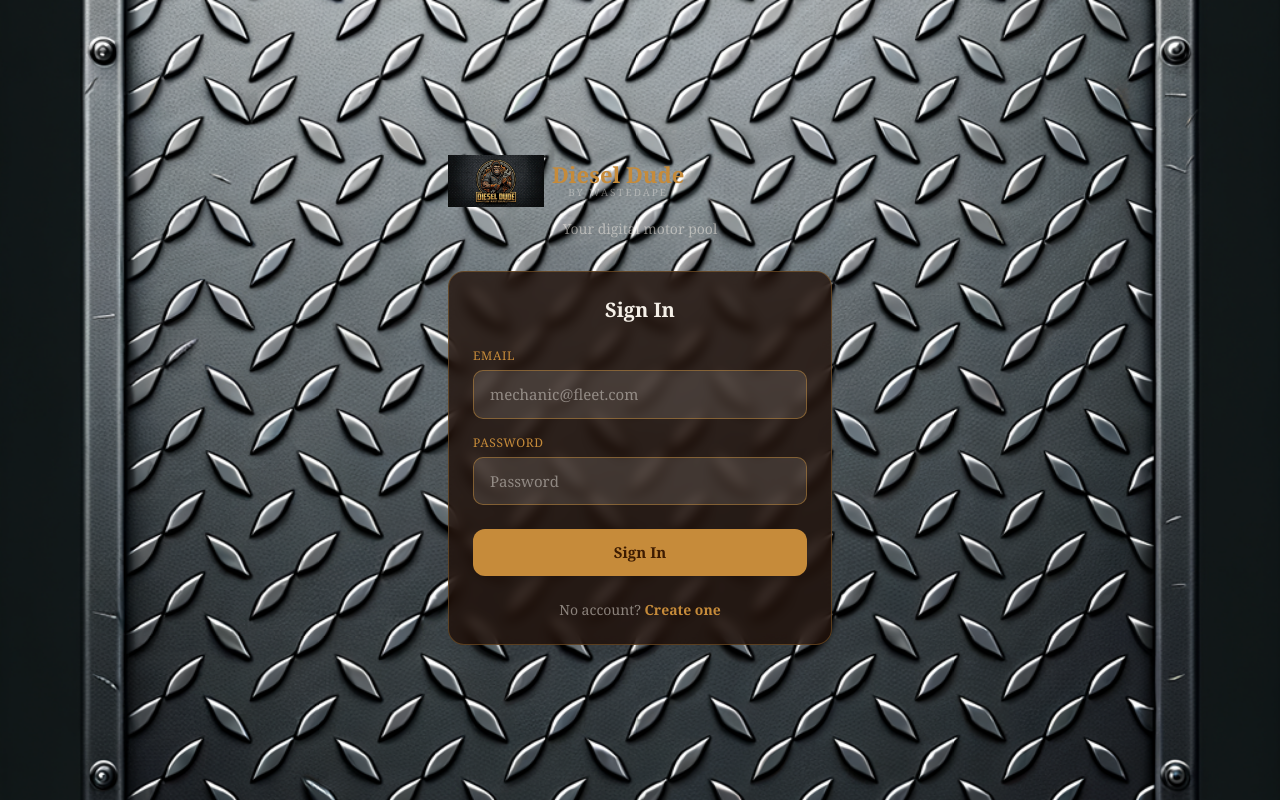
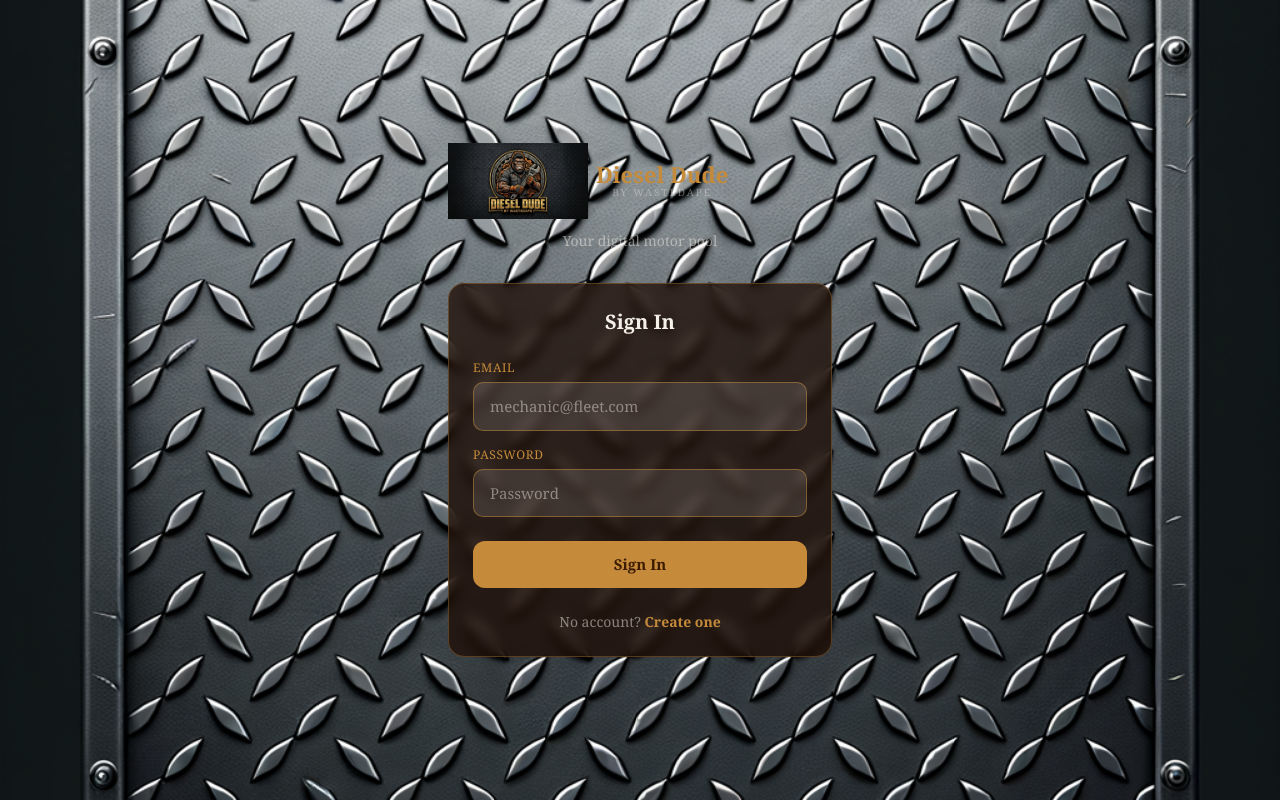
Before and after one commit to thewastedape-byte/diesel-dude-app, a Next.js app: page /login in a window 1280 px wide. Built offline with nearby package versions, Linux system fonts and the light colour scheme; no server answers.

Commit message:
fix: bigger logo (80/100/140px), show text always, hide file input

```diff
--- a/src/app/page.tsx
+++ b/src/app/page.tsx
@@ -236,7 +236,7 @@ export default function HomePage() {
               style={{ background: 'rgba(139,26,26,0.3)', color: '#F5F0E8', border: 'none', borderRadius: '6px', padding: '2px 8px', fontSize: '12px', cursor: 'pointer' }}>x</button>
           </div>
         )}
-        <input ref={fileInputRef} type="file" accept="image/*" className="hidden"
+        <input ref={fileInputRef} type="file" accept="image/*" style={{display:"none"}} style={{display:"none"}}
           onChange={e => {
             const file = e.target.files?.[0]; if (!file) return
             setSelectedFile(file)
--- a/src/components/Logo.tsx
+++ b/src/components/Logo.tsx
@@ -6,12 +6,12 @@ interface LogoProps {
 }
 
 export default function Logo({ size = 'md' }: LogoProps) {
-  const sizes = { sm: 48, md: 64, lg: 96 }
+  const sizes = { sm: 80, md: 100, lg: 140 }
   const px = sizes[size]
   return (
     <div className="flex items-center gap-2">
       <Image src="/logo.png" alt="Diesel Dude" width={px} height={px} style={{ objectFit: 'contain' }} priority />
-      {size !== 'sm' && (
+      {(
         <div>
           <p className="font-bold leading-none" style={{ color: '#C68B3A', fontFamily: 'Georgia, serif', fontSize: size === 'lg' ? '22px' : '16px' }}>
             Diesel Dude
```
